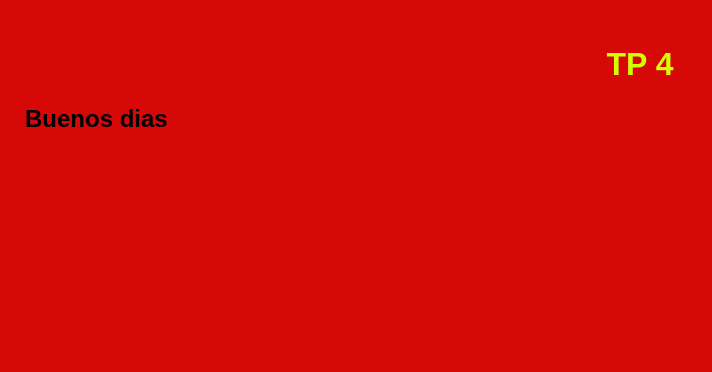
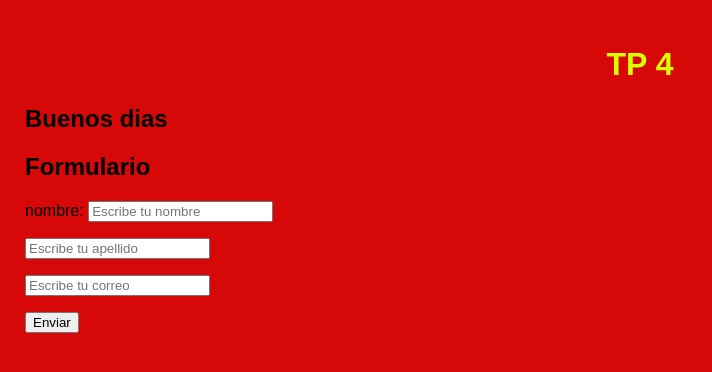
Before and after one commit to MartinezDiegoNahuel/tp-secundario, a plain HTML site: page index.html in a window 1280 px wide. Shown: the whole page, without its empty margins (0-712 px from the left). Drawn offline with Linux system fonts and the light colour scheme.

Commit message:
Se Agrego una formulario en el index

```diff
--- a/index.html
+++ b/index.html
@@ -9,5 +9,21 @@
 <body>
     <h1>TP 4</h1>
     <h2>Buenos dias</h2>
+    <h2>Formulario</h2>
+    <form action="" method="post">
+        <p>
+        <label for="nombre">nombre:</label>
+        <input type="text" id="nombre" name="nombre" placeholder="Escribe tu nombre">
+        </p>
+        <p>
+        <label for="Apellido"></lanbel>
+        <input type="text" id="apellido" name="apelliod" placeholder="Escribe tu apellido">
+        </p>
+        <p>
+        <label for="Correo"></label>
+        <input type="text" id="correo" name="correo" placeholder="Escribe tu correo">
+        </p>
+        <button type="sumbit">Enviar</button>
+    </form>
 </body>
 </html>
```
